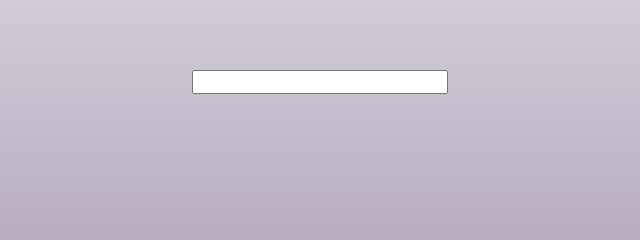
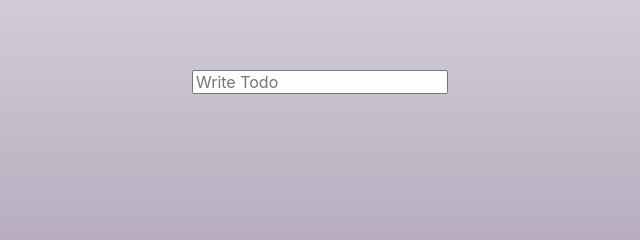
Before and after one commit to Yarden-Ankonina/To-Do-List, a plain HTML site: page index.html in a window 1280 px wide. Shown: the part 394-634 px from the top of the page, 320-960 px from the left. Drawn offline with Linux system fonts and the light colour scheme.

Commit message:
Update index.html

```diff
--- a/index.html
+++ b/index.html
@@ -22,8 +22,8 @@
     <div class="todo__container">
         <div class="todo__self">
                 <form>
-                    <input type="text">
-                </form>
+                    <input type="text" placeholder="Write Todo">
+                </form><!--todo-->
         </div>
 
     </div>
```
